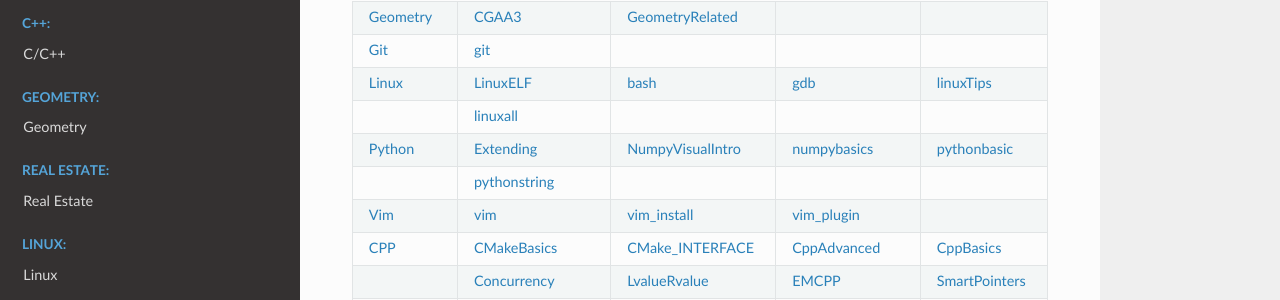
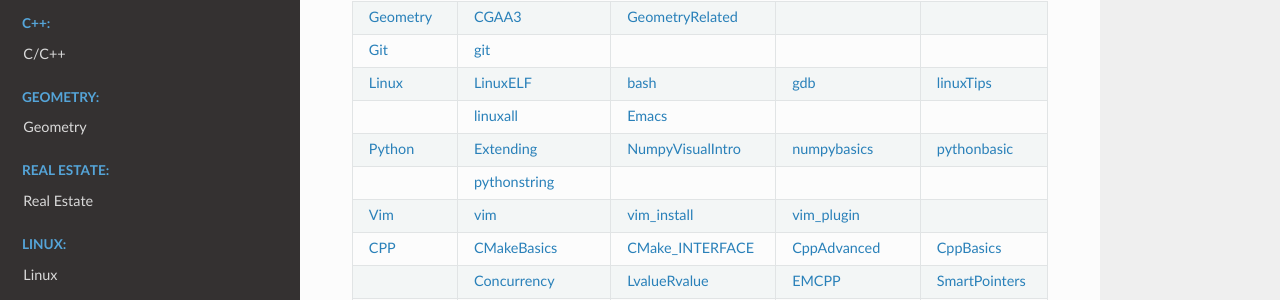
Before and after one commit to Pyrad/pyradnotes, a Sphinx documentation site: the page built from source/index.rst, in a window 1280 px wide and 900 px high. Shown: the part 201-501 px from the top of the window. Built offline with Sphinx 7.4.7 and the Read the Docs theme 2.0.0, drawn with Linux system fonts in a browser that asks for light colours; a script that is not in the unit is left out.

Commit message:
Content Add Emacs link to the main page

```diff
--- a/source/index.rst
+++ b/source/index.rst
@@ -28,7 +28,7 @@
       - :doc:`linuxTips </Linux/linuxTips>`
     * -
       - :doc:`linuxall </Linux/linuxall>`
-      -
+      - :doc:`Emacs </Linux/Emacs>`
       -
       -
     * - :doc:`Python </Python/index>`
```
